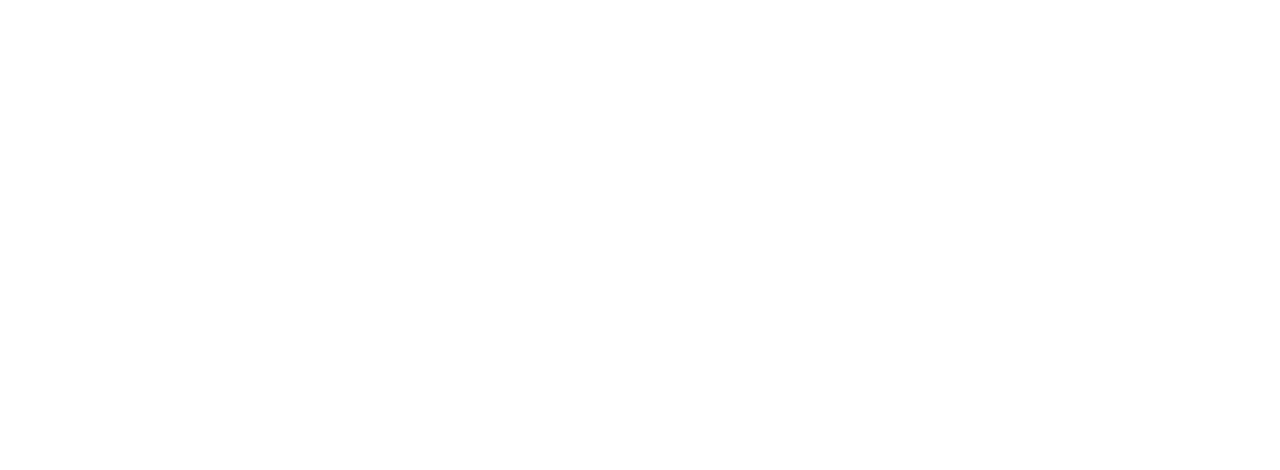
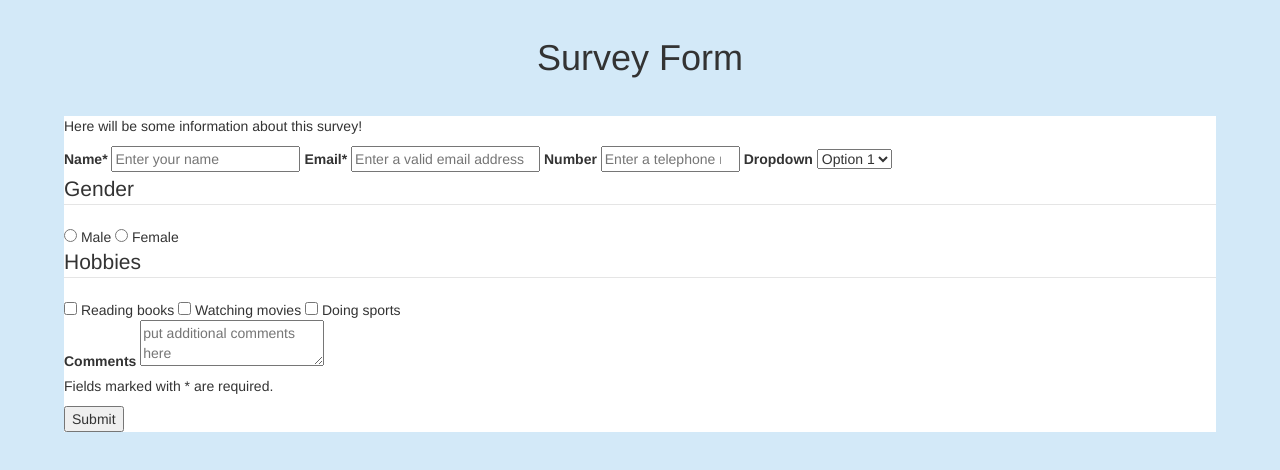
Before and after one commit to Prime1990/fcc-survey-form, a plain HTML site: page index.html in a window 1280 px wide. Drawn offline with nearby package versions, Linux system fonts and the light colour scheme.

Commit message:
All tests passed, topic and style missing

```diff
--- /dev/null
+++ b/css/style.css
@@ -0,0 +1,15 @@
+body {
+    background-color: #a3d2f179;
+}
+
+header {
+    margin: 3% 0% 3% 0%;
+}
+main {
+    background-color: #FFFFFF;
+    margin: 0% 5% 0% 5%;
+}
+
+#title {
+    text-align: center;
+}
--- a/index.html
+++ b/index.html
@@ -32,13 +32,45 @@ INSTRUCTIONS:
 <html>
   <head>
     <link rel="stylesheet" href="https://maxcdn.bootstrapcdn.com/bootstrap/3.3.7/css/bootstrap.min.css">
+    <link rel="stylesheet" href="css/style.css">
     <script src="https://gitcdn.link/repo/freeCodeCamp/testable-projects-fcc/master/build/bundle.js"></script>
     <title>FCC Project Survey Form</title>
   </head>
   <body>
     <header>
+      <h1 id="title">Survey Form</h1>
     </header>
     <main>
+      <p id="description">Here will be some information about this survey!</p>
+      <form id="survey-form">
+        <label for="name" id="name-label">Name*</label>
+        <input id="name" type="text" placeholder="Enter your name"required>
+        <label for="email" id="email-label">Email*</label>
+        <input id="email" type="email" placeholder="Enter a valid email address"required>
+        <label for="number" id ="number-label">Number</label>
+        <input id="number" type="number" min="0" max="999999999999" placeholder="Enter a telephone number">
+        <label for="dropdown" id="dropdown-label">Dropdown</label>
+        <select id="dropdown">
+          <option>Option 1</option>
+          <option>Option 2</option>
+          <option>Option 3</option>
+        </select>
+        <fieldset>
+          <legend>Gender</legend>
+          <input type="radio" name="gender" value="male"> Male
+          <input type="radio" name="gender" value="female"> Female
+        </fieldset>
+        <fieldset>
+          <legend>Hobbies</legend>
+          <input type="checkbox" name="hobby1" value="reading"> Reading books
+          <input type="checkbox" name="hobby2" value="movies"> Watching movies
+          <input type="checkbox" name="hobby3" value="sports"> Doing sports
+        </fieldset>
+        <label for="comments" id="comments-label">Comments</label>
+        <textarea id="comments" placeholder="put additional comments here"></textarea>
+        <p>Fields marked with * are required.</p>
+        <input id="submit" type="submit" value="Submit">
+      </form>
     </main>
     <footer>
     </footer>
```
